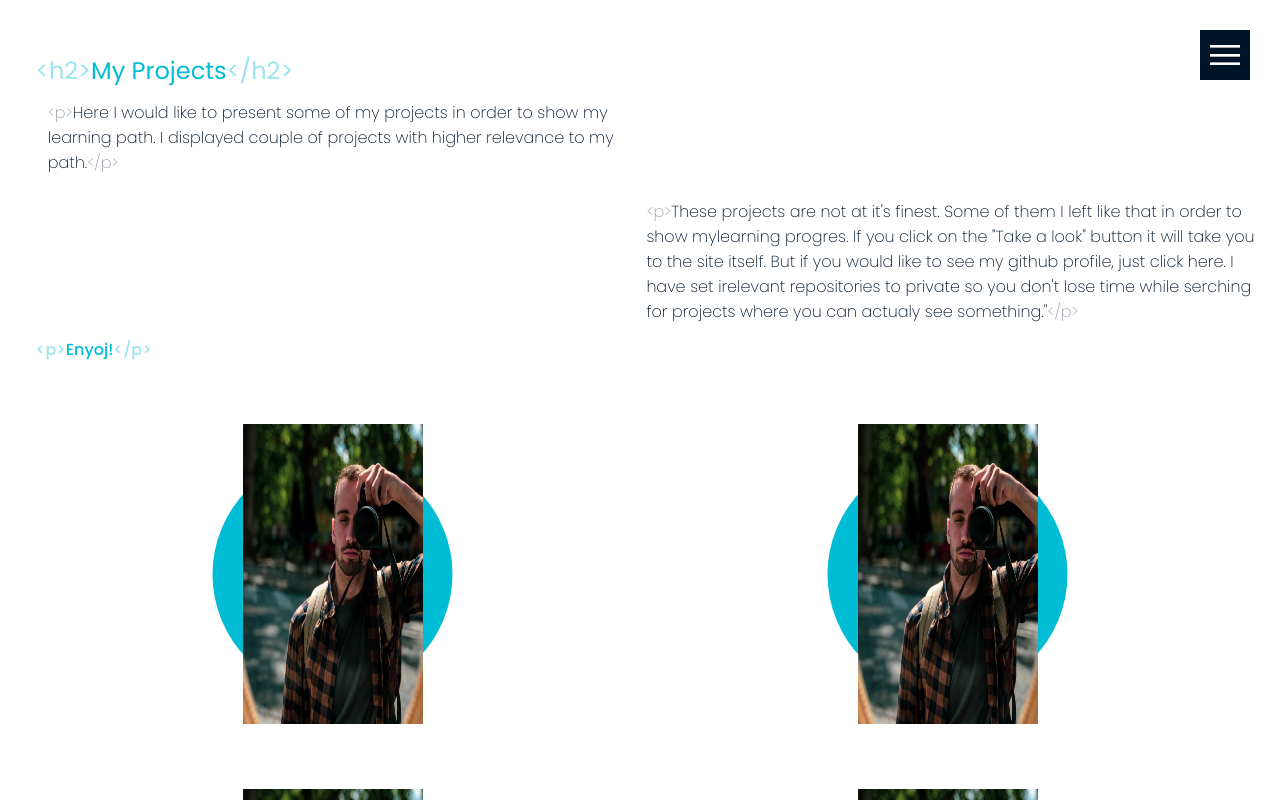
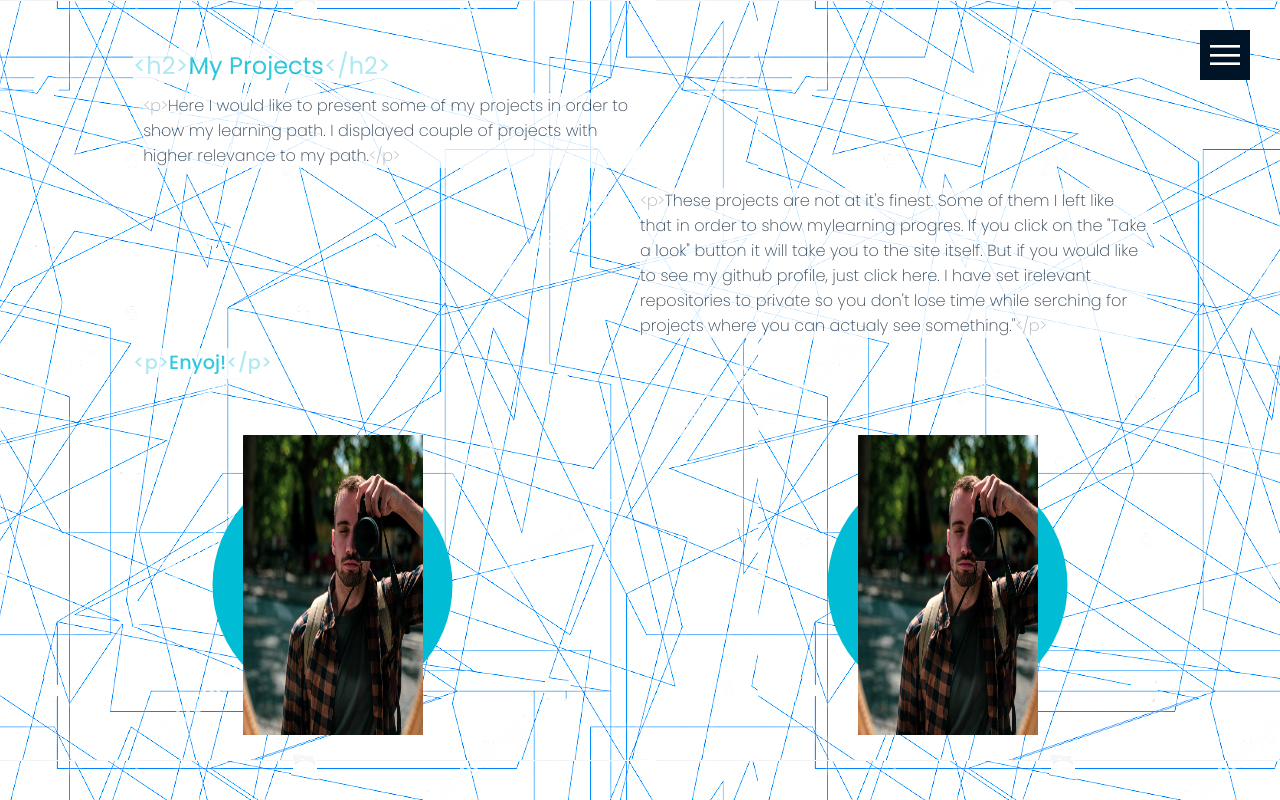
Before and after one commit to MirkoDuric/React-myPortfolio, a React (Create React App) app: page /myprojects in a window 1280 px wide. Built offline with nearby package versions, Linux system fonts and the light colour scheme.

Commit message:
Scroll problem fixed, added background and favicon. Next step: populating projects, and adding aditional text.

```diff
--- a/public/index.html
+++ b/public/index.html
@@ -9,7 +9,7 @@
       name="description"
       content="Web site created using create-react-app"
     />
-    <link rel="apple-touch-icon" href="%PUBLIC_URL%/logo192.png" />
+    <link rel="apple-touch-icon" href="favicon.ico" />
     <link rel="manifest" href="%PUBLIC_URL%/manifest.json" />
     <title>Frontend Developer | Mirko Duric</title>
   </head>
--- a/src/App.css
+++ b/src/App.css
@@ -31,7 +31,7 @@
   transition: 0.2s;
 }
 .sidebar {
-  position: absolute;
+  position: fixed;
   background: #001427;
   display: flex;
   justify-content: center;
@@ -43,7 +43,7 @@
   top: 0;
   left: 40%;
   width: 60%;
-  height: 100%;
+  min-height: 100vh;
 }
 .sidebar ul {
   display: flex;
--- a/src/Components/about-me/AboutMe.css
+++ b/src/Components/about-me/AboutMe.css
@@ -1,5 +1,5 @@
 .aboutme-container {
-  background-color: #fff;
+  background: url("../img/background.jpg");
   display: flex;
   flex-direction: column;
   align-items: center;
@@ -24,16 +24,24 @@
   position: relative;
   transition: 0.7s ease-in;
   overflow-y: hidden;
-  font-weight: 300;
 }
 .panel h3 {
   font-weight: 500;
+}
+.panel p {
+  display: none;
 }
 .panel.active {
   height: 80vh;
   padding: 5px;
   border-radius: 5%;
   font-size: 14px;
+  background-color: #fff;
+  opacity: 0.8;
+}
+.panel.active p {
+  display: block;
+  font-weight: 300;
 }
 .panel.active .p-scroll {
   overflow: scroll;
@@ -53,6 +61,11 @@
   width: 70%;
   margin-right: 20%;
   font-weight: 200;
+}
+.intro-about-me p {
+  background-color: #fff;
+  opacity: 0.8;
+  width: fit-content;
 }
 .hello-span {
   font-size: 17px;
--- a/src/Components/contact-form/Contact.css
+++ b/src/Components/contact-form/Contact.css
@@ -1,14 +1,14 @@
 .contact {
   width: 100%;
-  max-height: 100vh;
+  min-height: 100vh;
   color: #fff;
+  background: url("../img/background.jpg");
 }
 .contact .contactForm {
   position: relative;
   width: 100%;
   padding-bottom: 10%;
   padding-top: 5%;
-  height: 100vh;
 }
 .contact-intro {
   color: #001427;
@@ -16,10 +16,15 @@
 }
 .contact-intro p {
   font-weight: 200;
+  background-color: #fff;
+  opacity: 0.8;
 }
 .contact-intro h2 {
   font-weight: 400;
   color: #00bcd4;
+  background-color: #fff;
+  width: fit-content;
+  opacity: 0.8;
 }
 .contact .contactForm .row {
   width: 100%;
--- a/src/Components/contact-form/ContactForm.js
+++ b/src/Components/contact-form/ContactForm.js
@@ -100,14 +100,13 @@ export default function ContactForm() {
             </div>
           </div>
         </form>
-
-        <MenuButton
-          activeTggle={(e) => {
-            return setActive(!active), e.target.classList.toggle("active");
-          }}
-        />
-        {active ? <MenuSidebar /> : null}
       </div>
+      <MenuButton
+        activeTggle={(e) => {
+          return setActive(!active), e.target.classList.toggle("active");
+        }}
+      />
+      {active ? <MenuSidebar /> : null}
     </section>
   );
 }
--- a/src/Components/my-expertise/MyExpertise.css
+++ b/src/Components/my-expertise/MyExpertise.css
@@ -1,7 +1,8 @@
 .experties-container {
-  height: 100%;
+  min-height: 100vh;
   overflow-y: scroll;
   padding: 10px;
+  background: url("../img/background.jpg");
 }
 .skills-container {
   height: 100%;
@@ -41,13 +42,18 @@
 
 .skill-title h2 {
   color: #00bcd4;
-  font-size: 17px;
+  font-size: 20px;
   font-weight: 400;
+  background-color: #fff;
+  opacity: 0.8;
+  width: fit-content;
 }
 .skill-title p {
   color: #001427;
   font-weight: 200;
-  font-size: 13px;
+  font-size: 14px;
+  background-color: #fff;
+  opacity: 0.8;
 }
 .hr-section-title-skills {
   padding: 0;
@@ -81,6 +87,7 @@
   text-align: center;
   gap: 20px;
   padding: 10%;
+  background-color: #fff;
 }
 .skill-card p {
   width: inherit;
--- a/src/Components/my-projects/Projects.css
+++ b/src/Components/my-projects/Projects.css
@@ -1,19 +1,28 @@
 .my-project-container {
   height: 100vh;
   width: 100%;
+  background: url("../img/background.jpg");
 }
 .projects-title {
   display: flex;
   flex-direction: column;
-  padding: 10px;
-  margin: 1% 1% 1% 2%;
-  width: 100vw;
+  padding: 5px;
+  margin: 1% 0% 1% 0%;
+  width: 80vw;
   color: #001427;
   font-weight: 200;
 }
 .projects-title h2 {
   font-weight: 400;
   color: #00bcd4;
+  background-color: #fff;
+  width: fit-content;
+  opacity: 0.8;
+}
+.projects-title p {
+  background-color: #fff;
+  width: fit-content;
+  opacity: 0.8;
 }
 .element-h2-span,
 .element-p-span {
@@ -26,6 +35,7 @@
   margin: 1% 0 1% 50%;
 }
 .third-intro-paragraph {
+  font-size: larger;
   font-weight: 500;
   color: #00bcd4;
 }
```
Also changed, not shown: src/Components/img/background.jpg (added), 1 other file (tests, documents, lock files or other folders).
